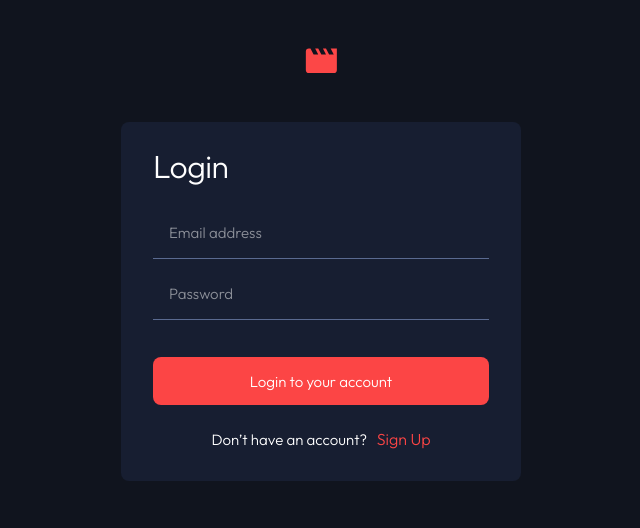
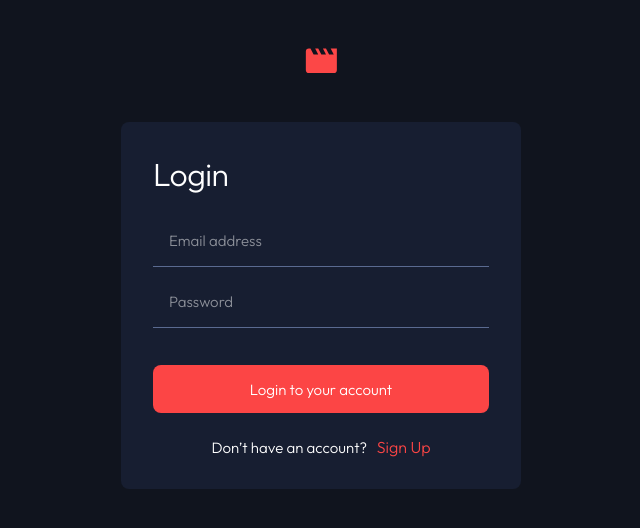
Before and after one commit to LucasS-Goncalves/entertainment-web-app, an Angular app: page / in a window 1280 px wide. Shown: the top 528 px of the page, without its empty margins (319-959 px from the left). Built offline with nearby package versions, Linux system fonts and the light colour scheme.

Commit message:
finishing tablet styles

```diff
--- a/src/app/components/auth/auth.component.css
+++ b/src/app/components/auth/auth.component.css
@@ -96,7 +96,7 @@
     align-items: center;
     justify-content: center;
     background-color: var(--blue-2);
-    padding-top: 1.5rem;
+    padding-top: 2rem;
     border-radius: 8px;
   }
 
```
